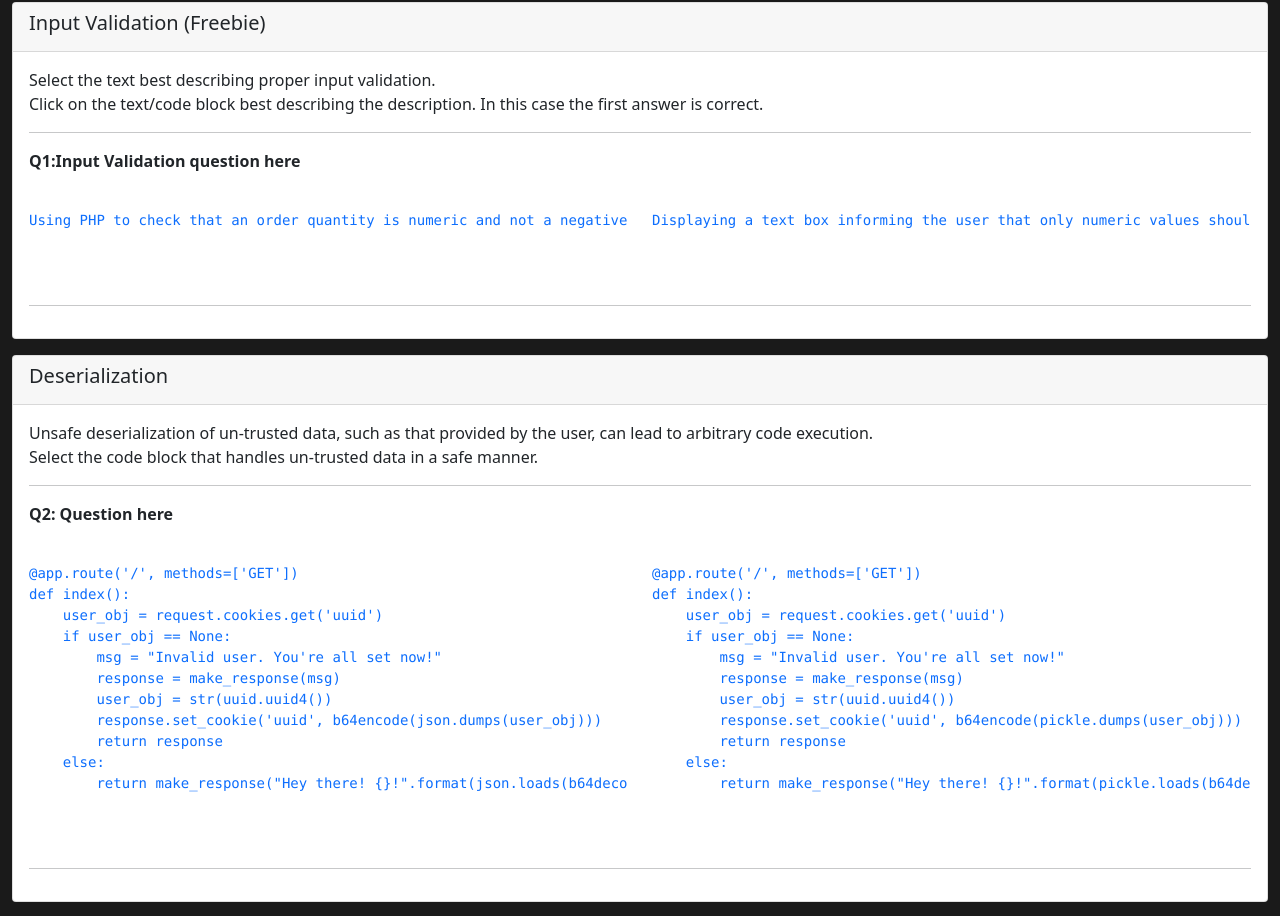
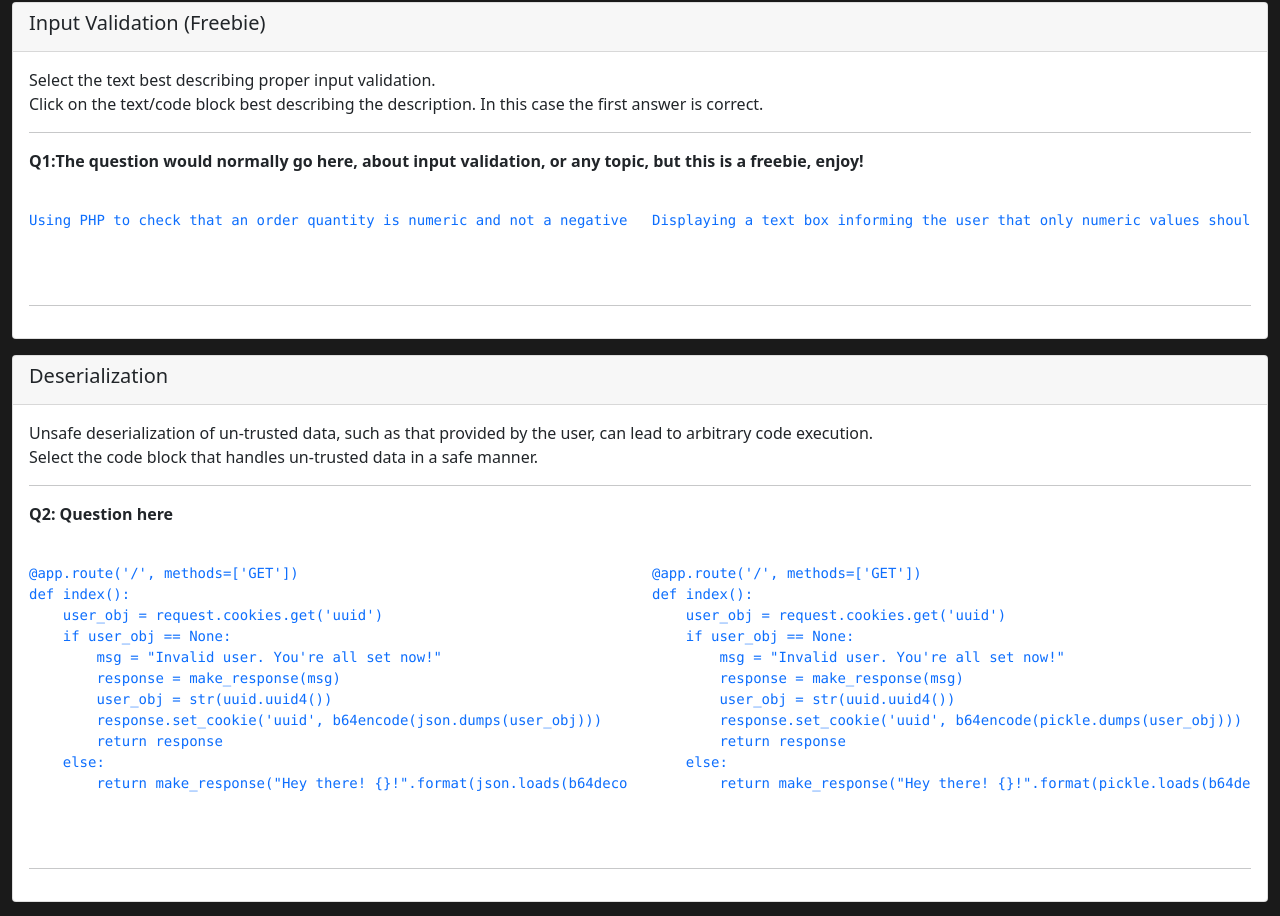
Before and after one commit to AppSecVilllage/AppSecVilllage.github.io, a plain HTML site: page index.html in a window 1280 px wide. Shown: the part 940-1856 px from the top of the page. Drawn offline with nearby package versions, Linux system fonts and the light colour scheme; a small style sheet from the web is missing.

Commit message:
Update 1 to index.html

```diff
--- a/index.html
+++ b/index.html
@@ -60,7 +60,7 @@
 
                         <!-- Question block -->
                         <div class="question-block">
-                            <p class="w-75 fw-bold">Q1:Input Validation question here</p>
+                            <p class="w-75 fw-bold">Q1:The question would normally go here, about input validation, or any topic, but this is a freebie, enjoy!</p>
                             <div class="row">
                                 <div class="col-sm-6">
                                     <a href="#!" class="block-link" flag="ASV{Y0u_4R3_Luck4y}" >
```
